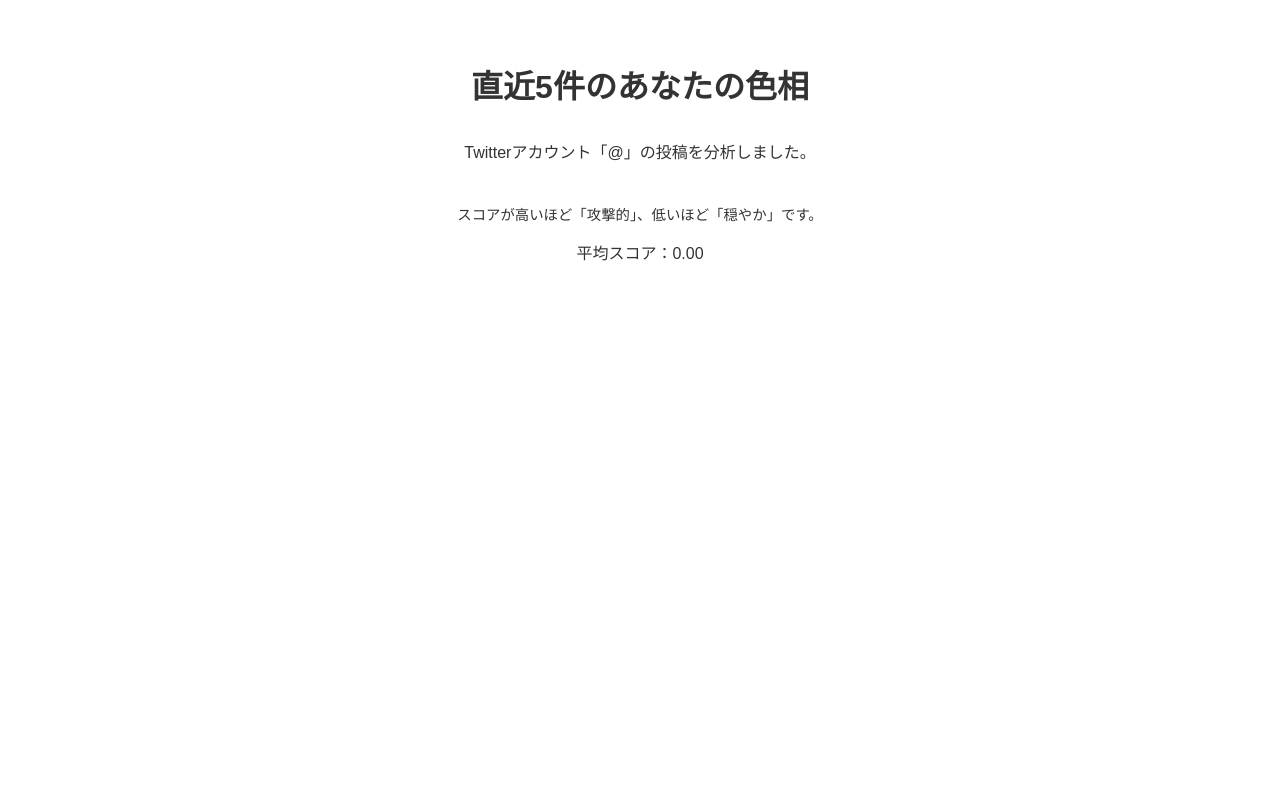
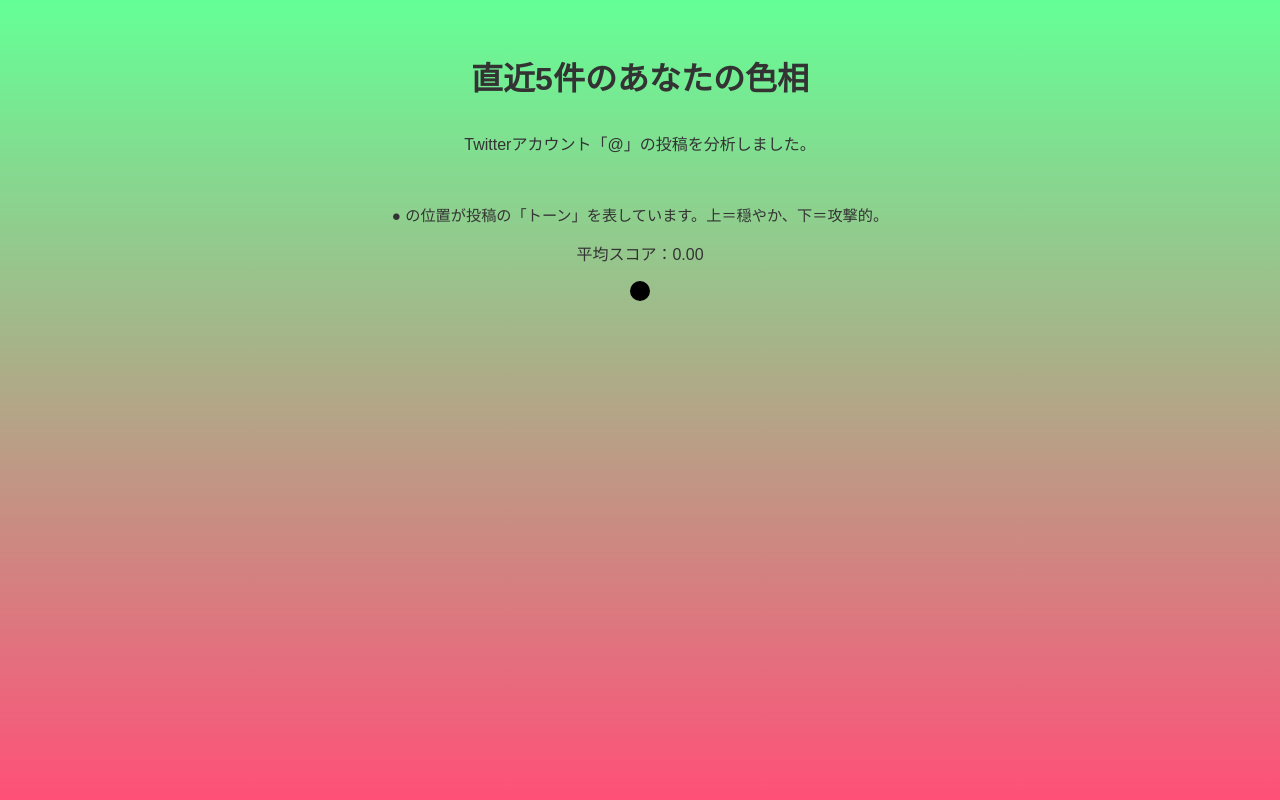
Before and after one commit to ciaoktrc/twitter-flask-analyzer, a Flask app: template templates/result.html in a window 1280 px wide. Run offline with Flask 3, Linux system fonts and the light colour scheme; the template is opened without the code that fills it, so the values that code supplies are empty.

Commit message:
Update result.html with global dot alignment

```diff
--- a/templates/result.html
+++ b/templates/result.html
@@ -4,47 +4,76 @@
   <meta charset="UTF-8">
   <title>直近5件のあなたの色相</title>
   <style>
+    :root {
+      --toxic-color: rgb(255, 80, 120);   /* 攻撃的（下側） */
+      --calm-color: rgb(100, 255, 150);   /* 穏やか（上側） */
+    }
+
+    html, body {
+      margin: 0;
+      padding: 0;
+      height: 100%;
+    }
+
     body {
       font-family: sans-serif;
-      background-color: {{ color }};
+      background: linear-gradient(to bottom, var(--calm-color), var(--toxic-color));
       color: #333;
       text-align: center;
       padding: 2em;
+      box-sizing: border-box;
+      position: relative;
     }
+
     h1 {
       font-size: 2em;
       margin-bottom: 1em;
     }
+
+    .info {
+      max-width: 600px;
+      margin: 0 auto;
+    }
+
     .bar-container {
       display: flex;
+      flex-wrap: wrap;
       justify-content: center;
-      gap: 10px;
+      gap: 16px;
       margin-top: 2em;
+      width: 100%;
+      max-width: 600px;
     }
+
     .bar {
-      width: 50px;
+      flex: 1 1 50px;
       height: 200px;
       position: relative;
-      background: linear-gradient(to top, rgb(255, 80, 120), rgb(100, 255, 150));
+      background: #ffffff88;
       border-radius: 10px;
+      min-width: 50px;
     }
-    .dot {
-      position: absolute;
+
+    .dot-global {
+      position: fixed;
       left: 50%;
       transform: translateX(-50%);
-      width: 16px;
-      height: 16px;
+      width: 20px;
+      height: 20px;
       background-color: black;
       border-radius: 50%;
+      z-index: 999;
     }
+
     .score-label {
-      margin-top: 0.5em;
-      font-size: 0.9em;
+      margin-top: 1em;
+      font-size: 0.95em;
     }
   </style>
 </head>
 <body>
   <h1>直近5件のあなたの色相</h1>
+  <div class="info">
     <p>Twitterアカウント「@{{ username }}」の投稿を分析しました。</p>
     <div class="bar-container">
       {% for s in scores %}
@@ -53,7 +82,11 @@
         </div>
       {% endfor %}
     </div>
-  <p class="score-label">スコアが高いほど「攻撃的」、低いほど「穏やか」です。</p>
+    <p class="score-label">● の位置が投稿の「トーン」を表しています。上＝穏やか、下＝攻撃的。</p>
     <p>平均スコア：{{ '%.2f'|format(score) }}</p>
+  </div>
+
+  <!-- 画面全体に対して平均スコアに応じたドットを配置 -->
+  <div class="dot-global" style="top: calc({{ (1 - score) * 100 }}vh);"></div>
 </body>
 </html>
```
Lines whose indentation alone changed are shown as unchanged.
